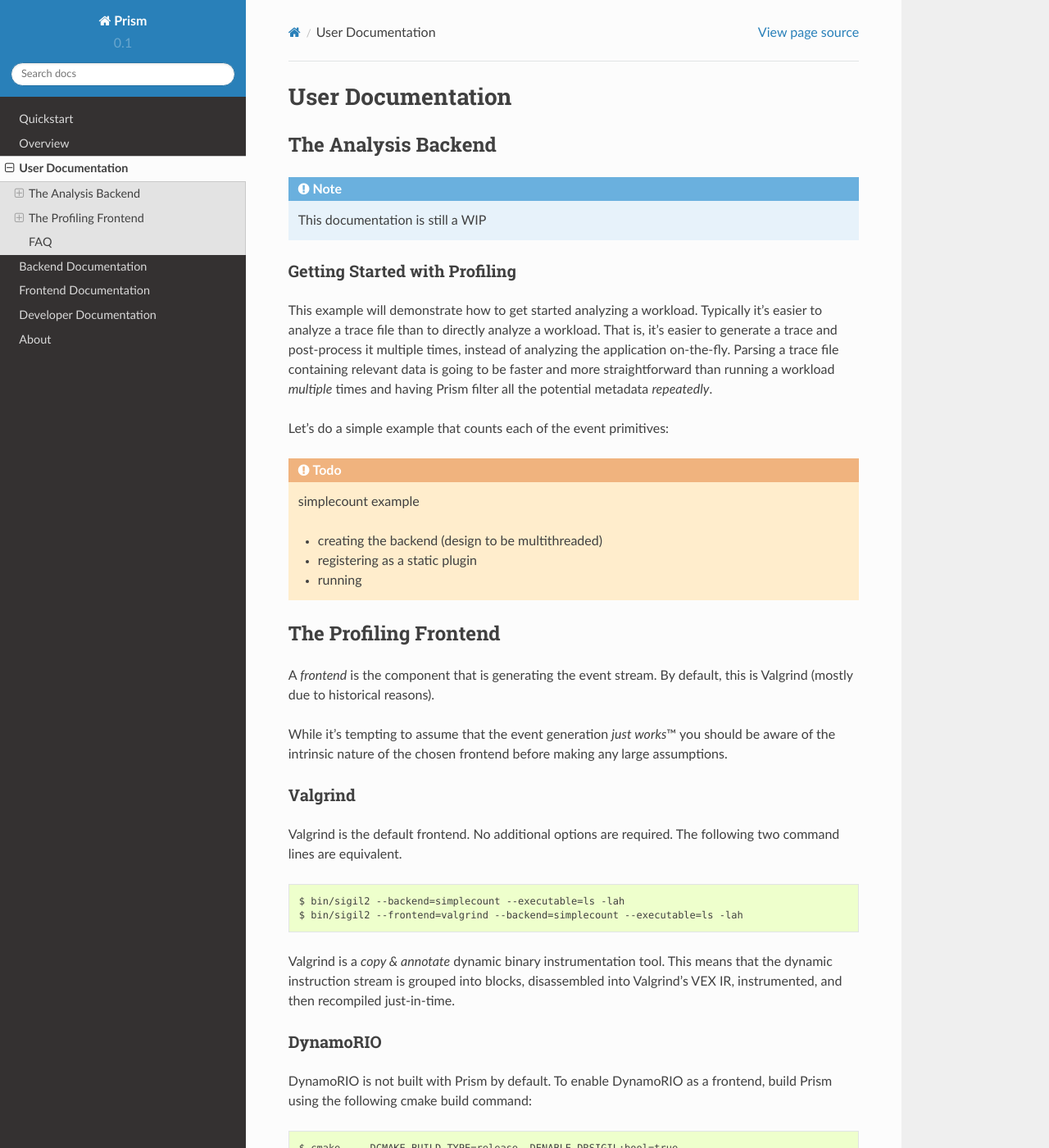
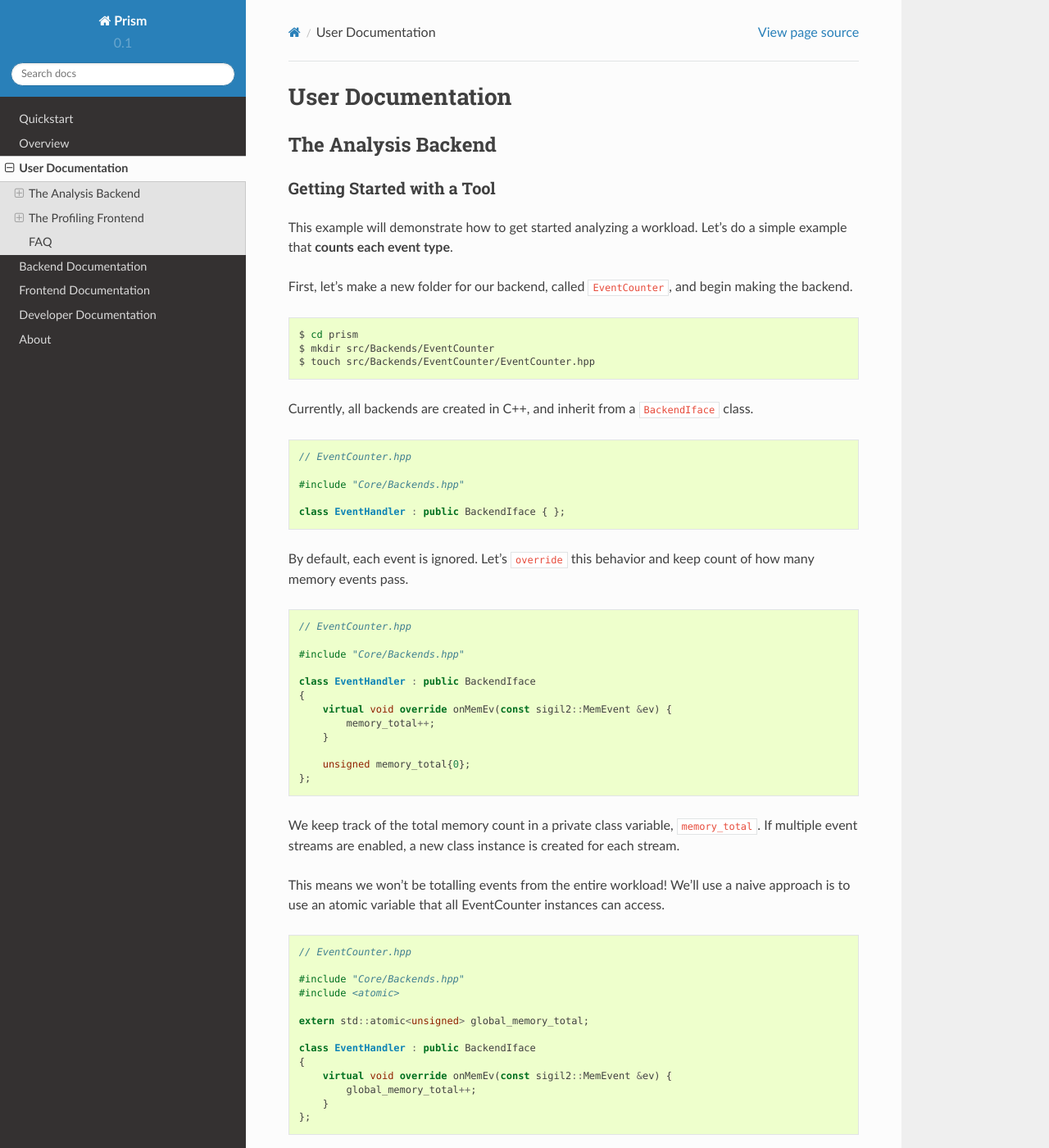
Before and after one commit to VANDAL/prism, a Sphinx documentation site: the page built from docs/source/user-docs.rst, in a window 1280 px wide and 1400 px high. Shown: the whole window at 82% size. Built offline with Sphinx 7.4.7 and the Read the Docs theme 2.0.0, drawn with Linux system fonts in a browser that asks for light colours; formulas are drawn with MathJax 3; some of the changed text lies outside the part shown.

Commit message:
Update documentation

```diff
--- a/docs/source/quickstart.rst
+++ b/docs/source/quickstart.rst
@@ -33,7 +33,7 @@
 
   $ bin/prism --backend=stgen --executable=./mybinary
 
-The ``backend`` is the analysis tool that will process all the events
+The ``backend`` is the analysis tool that will analyze the requested events
 in ``mybinary``. In this example, ``stgen`` is the backend that processes
 events into a special event trace that is used in SynchroTrace_.
 
--- a/docs/source/user-docs.rst
+++ b/docs/source/user-docs.rst
@@ -6,27 +6,161 @@
 The Analysis Backend
 --------------------
 
-.. note:: This documentation is still a WIP
+
+Getting Started with a Tool
+~~~~~~~~~~~~~~~~~~~~~~~~~~~
+
+This example will demonstrate how to get started analyzing a workload.
+Let's do a simple example that **counts each event type**.
+
+First, let's make a new folder for our backend, called ``EventCounter``,
+and begin making the backend.
+
+.. code-block:: sh
+
+   $ cd prism
+   $ mkdir src/Backends/EventCounter
+   $ touch src/Backends/EventCounter/EventCounter.hpp
+
+Currently, all backends are created in C++, and inherit from a ``BackendIface`` class.
+
+.. Typically it's easier to analyze a trace file than to directly analyze a
+   workload. That is, it's easier to generate a trace and post-process it multiple
+   times, instead of analyzing the application on-the-fly. Parsing a trace file
+   containing relevant data is going to be faster and more straightforward than
+   running a workload *multiple* times and having |project| filter all the potential
+   metadata *repeatedly*.
+
+.. code-block:: cpp
+
+   // EventCounter.hpp
+
+   #include "Core/Backends.hpp"
+
+   class EventHandler : public BackendIface { };
+
+By default, each event is ignored.
+Let's ``override`` this behavior and keep count of how many memory events pass.
+
+.. code-block:: cpp
+
+   // EventCounter.hpp
+
+   #include "Core/Backends.hpp"
+
+   class EventHandler : public BackendIface
+   {
+       virtual void override onMemEv(const sigil2::MemEvent &ev) {
+           memory_total++;
+       }
+
+       unsigned memory_total{0};
+   };
+
+We keep track of the total memory count in a private class variable, ``memory_total``.
+If multiple event streams are enabled, a new class instance is created for each stream.
+
+This means we won't be totalling events from the entire workload!
+We'll use a naive approach is to use an atomic variable that all EventCounter instances can access.
+
+.. code-block:: cpp
+
+   // EventCounter.hpp
+
+   #include "Core/Backends.hpp"
+   #include <atomic>
+
+   extern std::atomic<unsigned> global_memory_total;
+
+   class EventHandler : public BackendIface
+   {
+       virtual void override onMemEv(const sigil2::MemEvent &ev) {
+           global_memory_total++;
+       }
+   };
 
 
-Getting Started with Profiling
-~~~~~~~~~~~~~~~~~~~~~~~~~~~~~~
+Now let's optimize our ``EventHandler`` to only update our atomic global
+once at the end when the destructor is called, instead of at every memory event.
+We'll also include the two extra functions:
 
-This example will demonstrate how to get started analyzing a workload.
-Typically it's easier to analyze a trace file than to directly analyze a
-workload. That is, it's easier to generate a trace and post-process it multiple
-times, instead of analyzing the application on-the-fly. Parsing a trace file
-containing relevant data is going to be faster and more straightforward than
-running a workload *multiple* times and having |project| filter all the potential
-metadata *repeatedly*.
+1. an event ``requirements`` function, to let |project| know to generate memory events
+2. a ``cleanup`` function, that executes after all event generation and event analysis has been performed.
 
-Let's do a simple example that counts each of the event primitives:
+We'll integrate these with |project| in :ref:`backendregistration`.
+
+.. code-block:: sh
+
+   $ touch src/Backends/EventCounter/EventCounter.cpp
+
+.. code-block:: cpp
+
+   // EventCounter.hpp
+
+   #ifndef EVENTCOUNTER_H
+   #define  EVENTCOUNTER_H
+
+   #include "Core/Backends.hpp"
+   #include <atomic>
+
+   extern std::atomic<unsigned> global_memory_total;
+
+   class EventHandler : public BackendIface
+   {
+       ~EventHandler() {
+           global_memory_total += memory_total;
+       }
+
+       virtual void override onMemEv(const sigil2::MemEvent &ev) {
+           memory_total++;
+       }
+
+       unsigned memory_total{0};
+   };
+
+   #endif
+
+.. code-block:: cpp
+
+   // EventCounter.cpp
+
+   #include "EventCounter.hpp"
+   #include <iostream>
+
+   std::atomic<unsigned> global_memory_total{0};
+
+   // Event Request
+   sigil2::capabilities requirements()
+   {
+       using namespace sigil2;
+       using namespace sigil2::capability;
+
+       auto caps = initCaps();
+
+       caps[MEMORY] = availability::enabled;
+
+       return caps;
+   }
+
+   // Final Clean up call
+   void cleanup()
+   {
+       std::cout << "Total Memory Events: " << global_memory_total << std::endl;
+   }
+
+
+.. _backendregistration:
+
+Registering Your Analysis
+~~~~~~~~~~~~~~~~~~~~~~~~~
+
+Let's setup |project| to use the new tool.
 
 .. todo:: simplecount example
 
-          * creating the backend (design to be multithreaded)
           * registering as a static plugin
           * running
+          * link to multithreaded event stream explanation
 
 .. _frontends:
 
--- a/vendor.yml
+++ b/vendor.yml
@@ -5,7 +5,7 @@
 # pathname.
 
 # used for OpenMP synchronization detection
-- (^|/)src/Frontends/Sigrind/gcc-4.9.2/*
+- src/Frontends/Sigrind/gcc-4.9.2/
 
 # third party libraries
-- (^|/)third_party/*
+- third_party/
```
Also changed, not shown: other parts of docs/source/quickstart.rst (+1 -1 lines).
